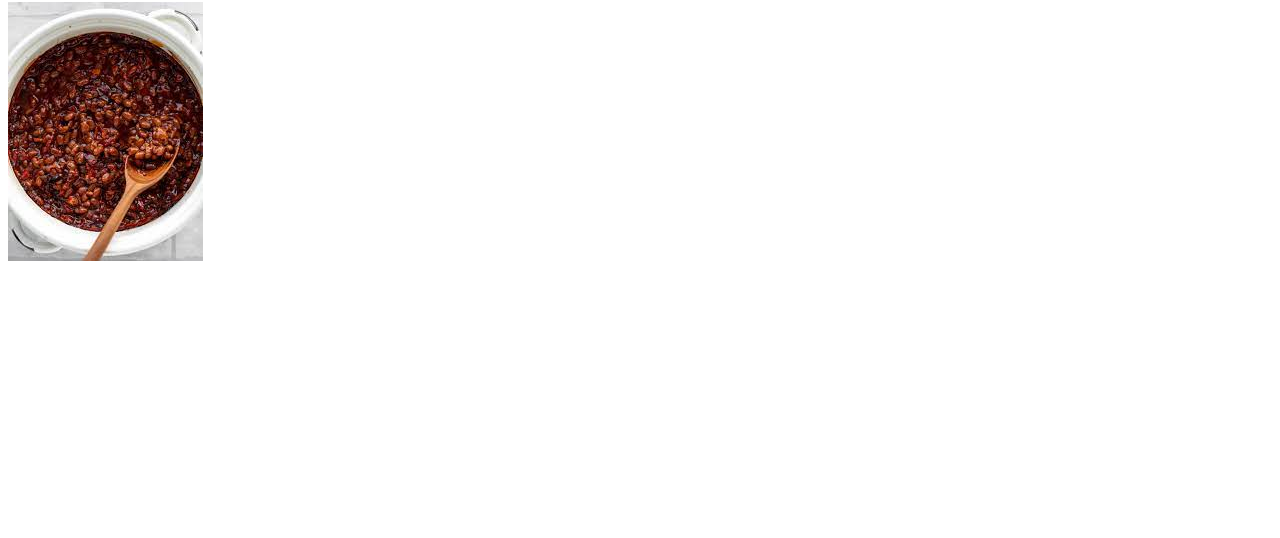
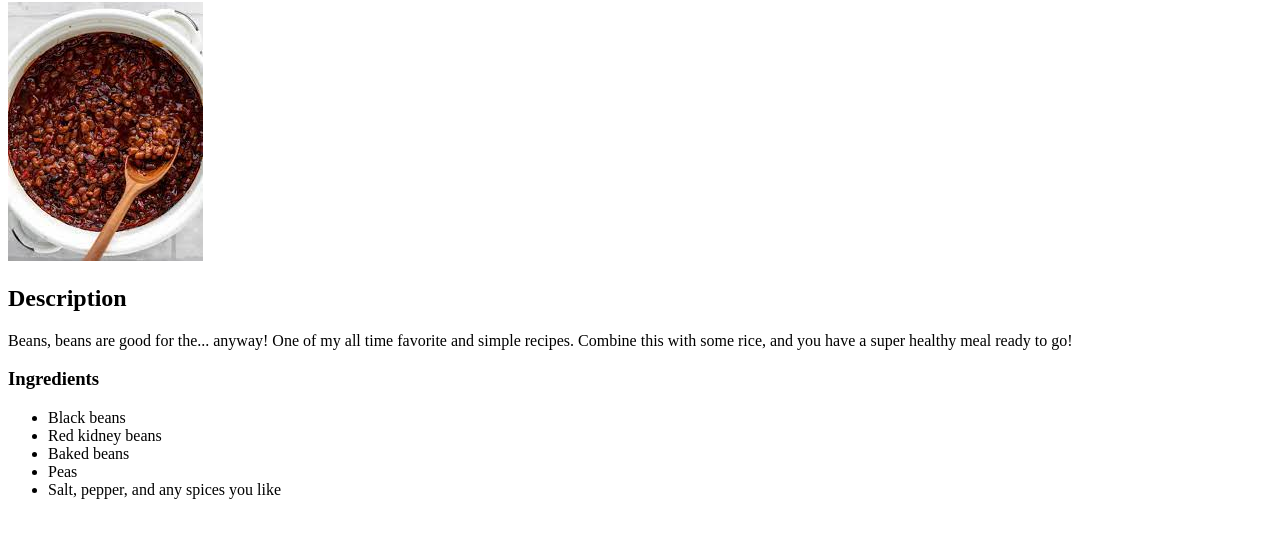
Before and after one commit to salmgr87/odin-recipes, a plain HTML site: page recipes/bean-dish.html in a window 1280 px wide. Shown: the part 78-616 px from the top of the page. Drawn offline with Linux system fonts and the light colour scheme.

Commit message:
Add description and ingredients to bean-dish.html

```diff
--- a/recipes/bean-dish.html
+++ b/recipes/bean-dish.html
@@ -8,6 +8,22 @@
     <body>
         <h1>Bean Dish</h1>
         <img src="../img/beans.jpeg" alt="Bean dish">
+
+        <h2>Description</h2>
+        <p>Beans, beans are good for the... anyway! One of my all time favorite and simple recipes.
+            Combine this with some rice, and you have a super healthy meal ready to go!
+        </p>
+
+        <h3>Ingredients</h3>
+        <ul>
+            <li>Black beans</li>
+            <li>Red kidney beans</li>
+            <li>Baked beans</li>
+            <li>Peas</li>
+            <li>Salt, pepper, and any spices you like</li>
+        </ul>
+
     </body>
 
+
 </html>
```
